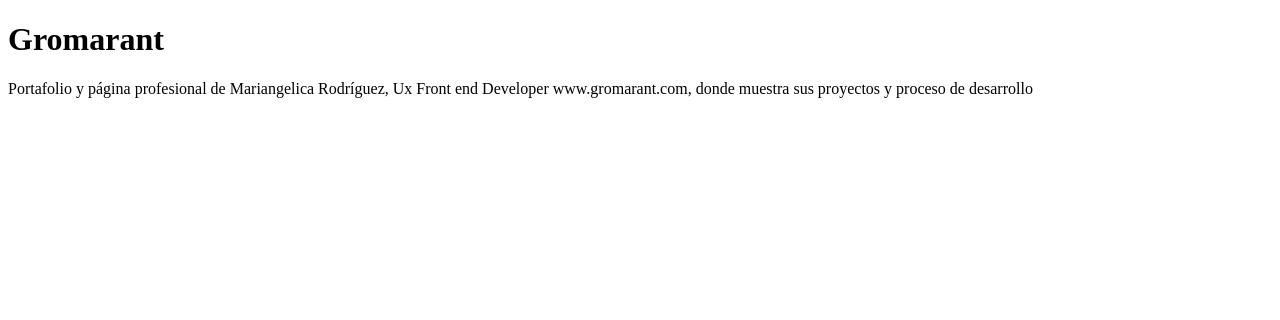
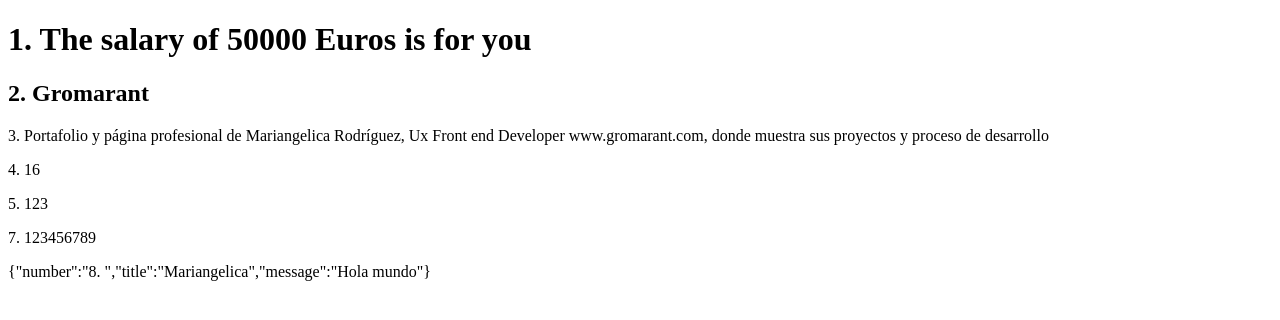
Before and after one commit to Gromarant/ReactCourse, a React (Vite) app in the folder 03-counter-app-vite/: page / in a window 1280 px wide. Shown: the top 320 px of the page. Built offline with nearby package versions, Linux system fonts and the light colour scheme.

Commit message:
Section 4, lesson 38(Add the value of a variable to an Html tag in React)

```diff
--- a/03-counter-app-vite/src/FirstApp.jsx
+++ b/03-counter-app-vite/src/FirstApp.jsx
@@ -1,8 +1,28 @@
+const salaryOfert = (salary) => {
+    return `1. The salary of ${ salary } Euros is for you`;
+};
+const markName = '2. Gromarant';
+let addNumbers = '5. ' + 123;
+let addBoolean = true;
+const addArray = ['7. ', 1, 2, 3, 4, 5, 6, 7, 8, 9];
+const addObject = {
+    number: '8. ',
+    title: 'Mariangelica',
+    message: 'Hola mundo',
+};
+
+
 export const FirstApp = () => {
   return (
     <>
-        <h1>Gromarant</h1>
-        <p>Portafolio y página profesional de Mariangelica Rodríguez, Ux Front end Developer www.gromarant.com, donde muestra sus proyectos y proceso de desarrollo</p>
+        <h1>{ salaryOfert(50000) }</h1>
+        <h2>{ markName }</h2>
+        <p> 3. Portafolio y página profesional de Mariangelica Rodríguez, Ux Front end Developer www.gromarant.com, donde muestra sus proyectos y proceso de desarrollo</p>
+        <p>{ '4. ' + 2 * 8 }</p>      {/* directs operations  */}
+        <p>{ addNumbers }</p>
+        <p>{ addBoolean }</p>
+        <p>{ addArray }</p>
+        <p>{ JSON.stringify( addObject ) }</p>        {/* React do not accept objects to render, if you need print an object you must have use a 'JSON.stringify'*/}
     </>
   )
 }
```
